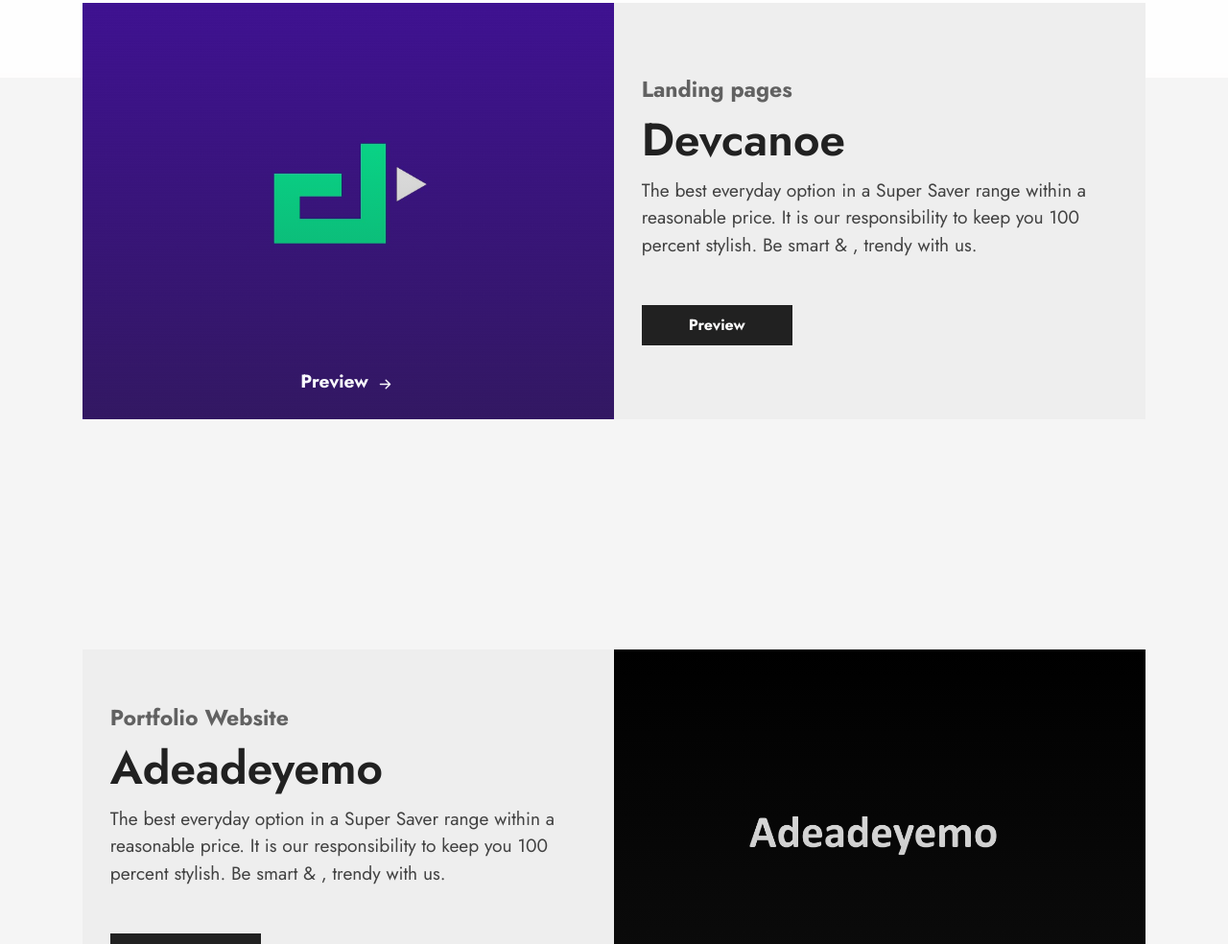
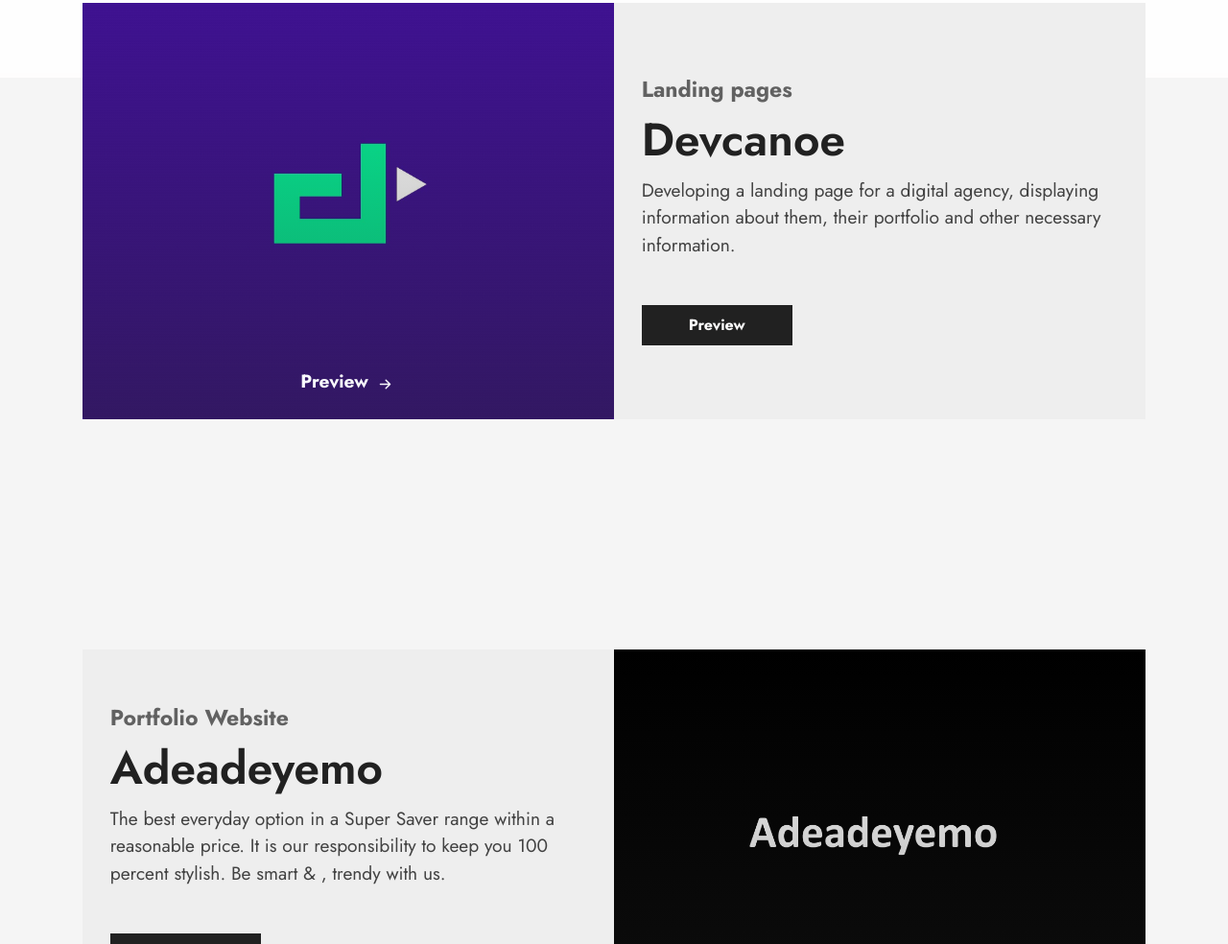
Before and after one commit to maceteligolden/myportfolio, a plain HTML site: page index.html in a window 1280 px wide. Shown: the part 750-1734 px from the top of the page at 96% size. Drawn offline with nearby package versions, Linux system fonts and the light colour scheme.

Commit message:
updating devcanoe description text

```diff
--- a/index.html
+++ b/index.html
@@ -124,7 +124,7 @@ I build responsive and optimized web applications. Meeting the needs of my clien
               <div class="bg-300 p-4 h-100 d-flex flex-column justify-content-center">
                 <h4 class="text-800">Landing pages</h4>
                 <h1 class="fw-semi-bold lh-sm fs-4 fs-lg-5 fs-xl-6">Devcanoe</h1>
-                <p class="mb-5 fs-1">The best everyday option in a Super Saver range within a reasonable price. It is our responsibility to keep you 100 percent stylish. Be smart &amp; , trendy with us.</p>
+                <p class="mb-5 fs-1">Developing a landing page for a digital agency, displaying information about them, their portfolio and other necessary information.</p>
                 <div class="d-grid gap-2 d-md-block">
                   <a class="btn btn-lg btn-dark" href="http://www.devcanoe.com" role="button">Preview</a>
                     <!--
```
